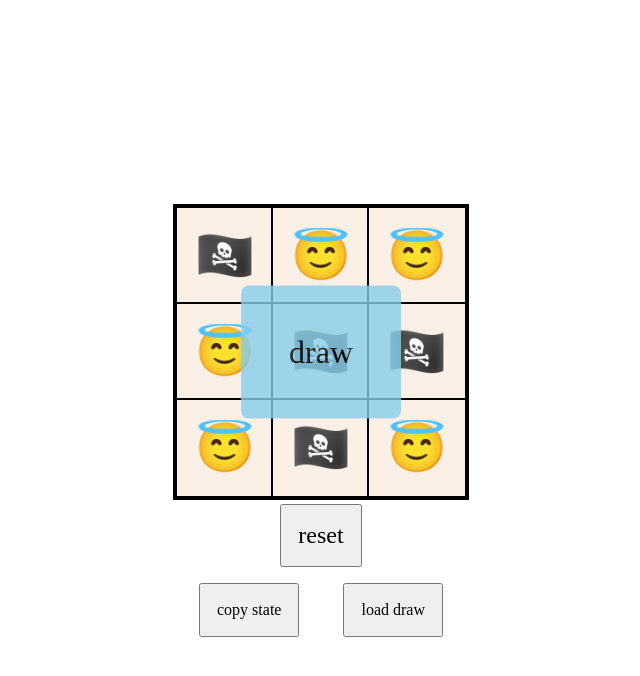
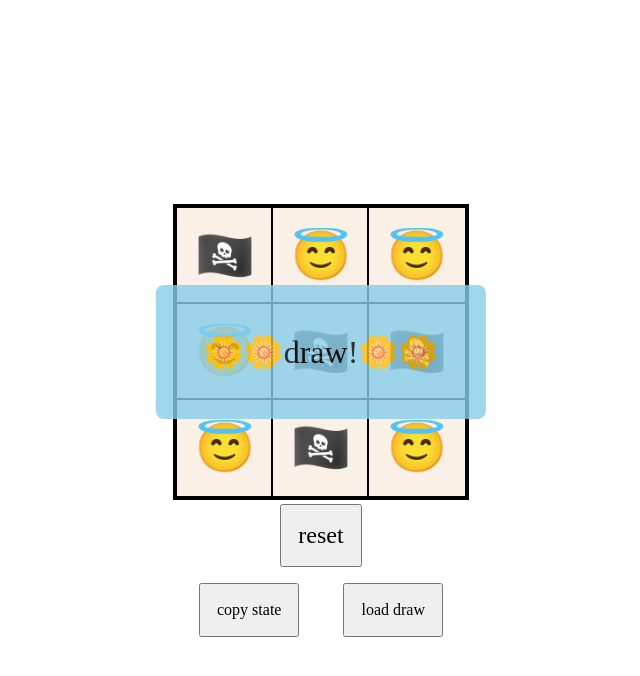
Before and after one commit to nbogie/dani-react-tic-tac-toe-migrated-to-typescript, a React (Vite) app: page / in a window 1280 px wide. Both pictures are taken after a click on the button "load draw". Shown: the top 676 px of the page, without its empty margins (319-959 px from the left). Built offline with nearby package versions, Linux system fonts and the light colour scheme.

Commit message:
extract GameOverOverlay() and  emojiForCellState()

```diff
--- /dev/null
+++ b/src/GameOverOverlay.tsx
@@ -0,0 +1,18 @@
+import { emojiForCellState } from "./emojiForCellState";
+import { WinState } from "./WinningPatterns";
+
+export function GameOverOverlay(props: {
+    winState: Exclude<WinState, { outcome: "in-play" }>;
+}) {
+    return (
+        <div className="gameOver">
+            {props.winState.outcome === "draw" ? (
+                <div className="draw">🌼🌼draw!🌼🌼</div>
+            ) : (
+                <div className="winner">
+                    {emojiForCellState(props.winState.winner)}
+                </div>
+            )}
+        </div>
+    );
+}
--- a/src/TicTacToe.tsx
+++ b/src/TicTacToe.tsx
@@ -1,8 +1,12 @@
+//Disable buttons on game over
+//TODO: highlight the win cells
+
 import { useState } from "react";
 import "./index.css";
 import { calculateWinState } from "./WinningPatterns";
 import { TicTacToeCell } from "./TicTacToeCell";
 import { BoardState } from "./gameTypes";
+import { GameOverOverlay } from "./GameOverOverlay";
 
 export default function TicTacToe() {
     // prettier-ignore
@@ -54,15 +58,7 @@ export default function TicTacToe() {
     return (
         <div className="gameContainer">
             <div className="gameGrid">
-                {isGameOver && (
-                    <div className="gameOver">
-                        {winState.outcome === "draw" ? (
-                            "draw"
-                        ) : (
-                            <div className="winner">{winState.winner}</div>
-                        )}
-                    </div>
-                )}
+                {isGameOver && <GameOverOverlay winState={winState} />}
 
                 {boardState.map((cellState, cellIndex) => (
                     <TicTacToeCell
--- a/src/TicTacToeCell.tsx
+++ b/src/TicTacToeCell.tsx
@@ -1,3 +1,4 @@
+import { emojiForCellState } from "./emojiForCellState";
 import { CellState } from "./gameTypes";
 
 export function TicTacToeCell(props: {
@@ -12,7 +13,3 @@ export function TicTacToeCell(props: {
         </div>
     );
 }
-function emojiForCellState(cellState: CellState): string {
-    const lookup = { x: "🏴‍☠️", o: "😇" };
-    return cellState === null ? "" : lookup[cellState];
-}
--- a/src/WinningPatterns.tsx
+++ b/src/WinningPatterns.tsx
@@ -19,7 +19,6 @@ export type WinState =
     | { outcome: "draw" }
     | { outcome: "in-play" }
     | { outcome: "win"; winner: "x" | "o" };
-
 export function calculateWinState(board: BoardState): WinState {
     for (const winningPattern of winningPatterns) {
         const [indexA, indexB, indexC] = winningPattern;
--- /dev/null
+++ b/src/emojiForCellState.tsx
@@ -0,0 +1,6 @@
+import { CellState } from "./gameTypes";
+
+export function emojiForCellState(cellState: CellState): string {
+    const lookup = { x: "🏴‍☠️", o: "😇" };
+    return cellState === null ? "" : lookup[cellState];
+}
--- a/src/index.css
+++ b/src/index.css
@@ -58,3 +58,11 @@ button {
 .stateButtons > button {
     font-size: 1rem;
 }
+
+.winner {
+    font-size: 10rem;
+}
+
+.draw {
+    white-space: nowrap;
+}
```
